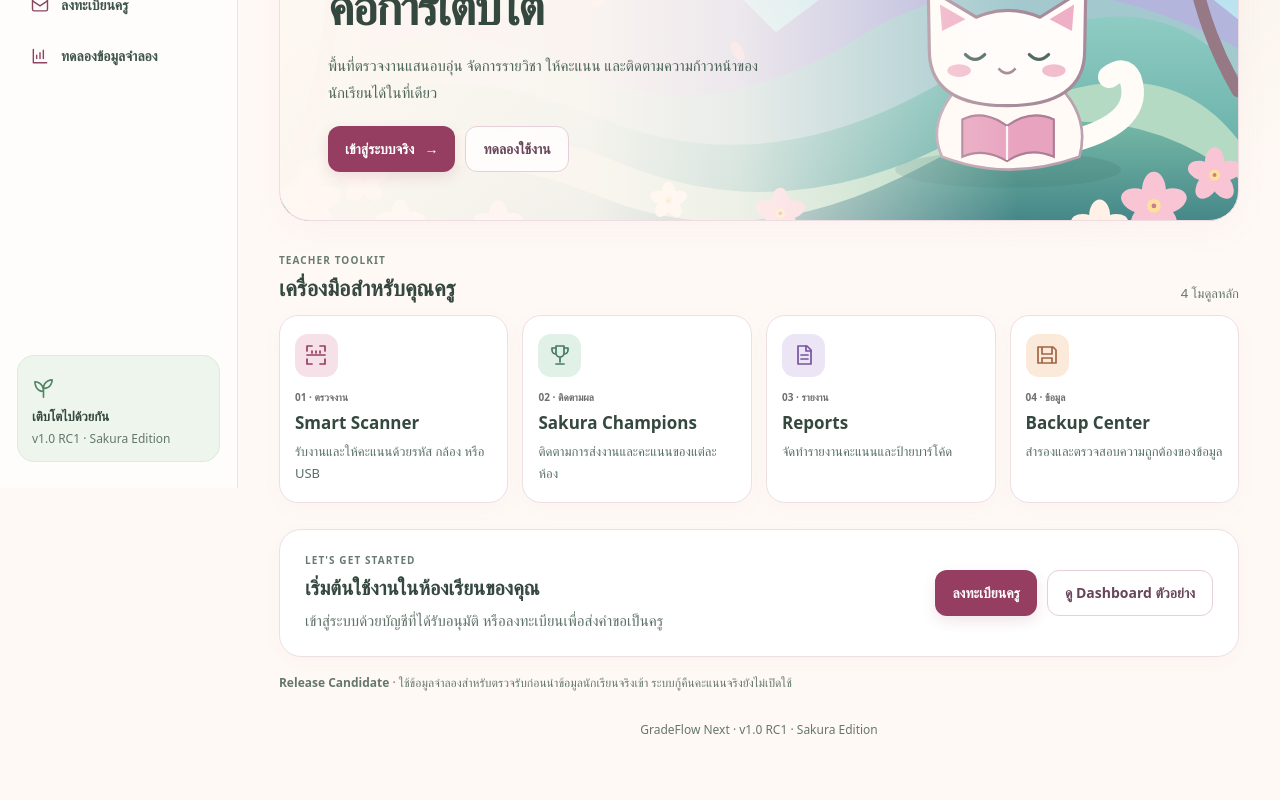
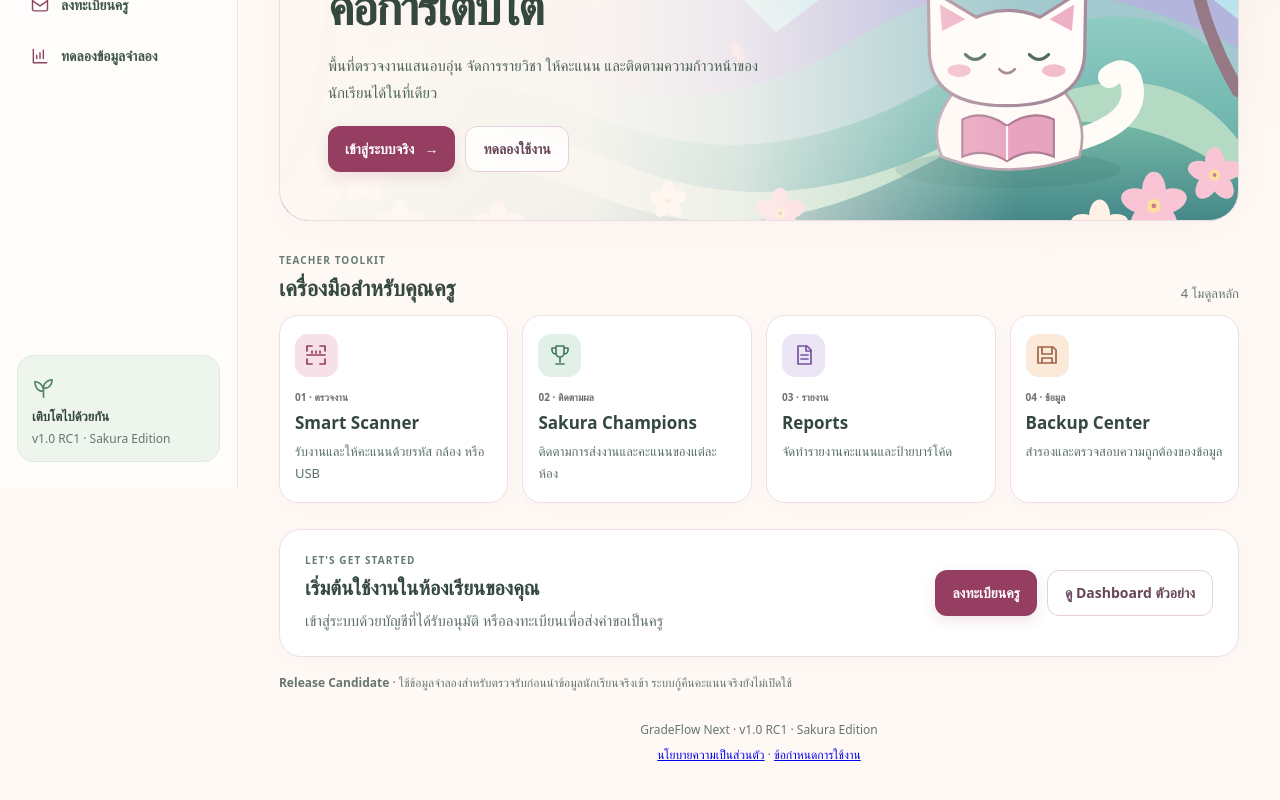
Before and after one commit to Jezang/gradeflow-next, a Next.js app: page / in a window 1280 px wide. Shown: the part 312-1112 px from the top of the page. Before the commit the page ends 1091 px from the top, so only its background shows below. Built offline with nearby package versions, Linux system fonts and the light colour scheme.

Commit message:
Link privacy and terms from public homepage

```diff
--- a/app/page.tsx
+++ b/app/page.tsx
@@ -38,7 +38,7 @@ export default function Home() {
    </section>
    <section className="panel home-start"><div><small>LET'S GET STARTED</small><h2>เริ่มต้นใช้งานในห้องเรียนของคุณ</h2><p>เข้าสู่ระบบด้วยบัญชีที่ได้รับอนุมัติ หรือลงทะเบียนเพื่อส่งคำขอเป็นครู</p></div><div className="home-actions"><Link className="primary" href="/register">ลงทะเบียนครู</Link><Link className="home-secondary" href="/demo">ดู Dashboard ตัวอย่าง</Link></div></section>
    <p className="home-notice"><strong>Release Candidate</strong> · ใช้ข้อมูลจำลองสำหรับตรวจรับก่อนนำข้อมูลนักเรียนจริงเข้า ระบบกู้คืนคะแนนจริงยังไม่เปิดใช้</p>
-   <footer>GradeFlow Next · {RELEASE_LABEL} · {EDITION}</footer>
+   <footer>GradeFlow Next · {RELEASE_LABEL} · {EDITION}<div style={{marginTop:8}}><Link href="/privacy">นโยบายความเป็นส่วนตัว</Link> · <Link href="/terms">ข้อกำหนดการใช้งาน</Link></div></footer>
   </main>
  </div>;
 }
```
